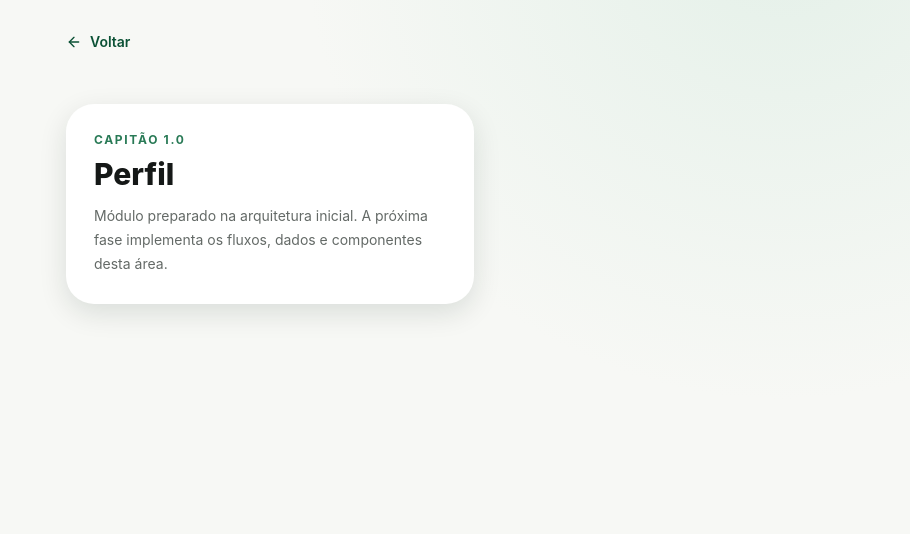
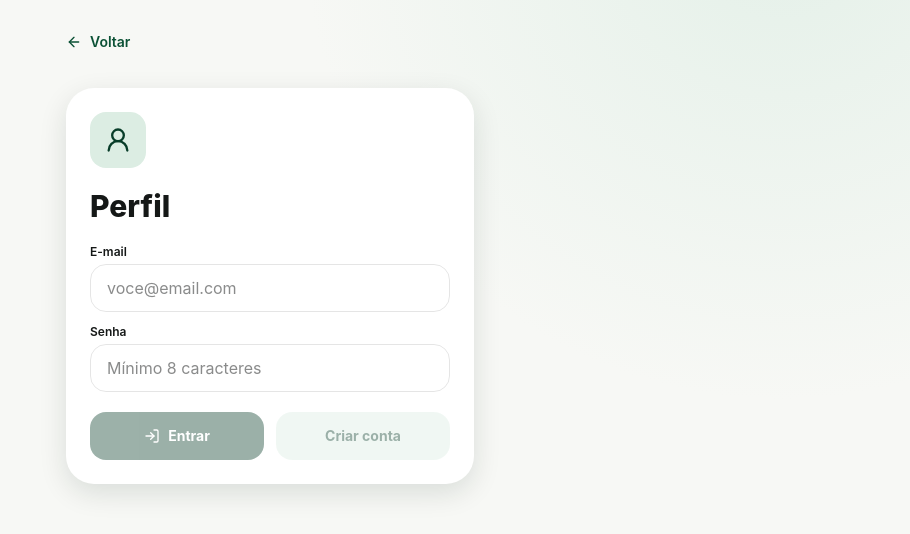
Before and after one commit to luizhbr/capitao-app, a Next.js app: page /perfil in a window 1280 px wide. Shown: the top 534 px of the page, without its empty margins (370-1280 px from the left). Built offline with nearby package versions, Linux system fonts and the light colour scheme; no server answers.

Commit message:
feat: add functional Supabase authentication

```diff
--- a/src/app/perfil/page.tsx
+++ b/src/app/perfil/page.tsx
@@ -1,3 +1,96 @@
+"use client";
+
+import { useEffect, useState } from "react";
 import Link from "next/link";
-import { ArrowLeft } from "lucide-react";
-export default function Page(){return <main className="mx-auto min-h-svh max-w-md px-5 py-8"><Link href="/" className="inline-flex items-center gap-2 text-sm font-semibold text-[var(--capitao-primary-700)]"><ArrowLeft className="size-4"/> Voltar</Link><div className="mt-12 rounded-[28px] bg-white p-7 shadow-[var(--shadow-featured)]"><p className="text-xs font-bold uppercase tracking-[0.14em] text-[var(--capitao-primary-500)]">CAPITÃO 1.0</p><h1 className="mt-2 text-3xl font-extrabold capitalize">perfil</h1><p className="mt-3 text-sm leading-6 text-[var(--capitao-text-secondary)]">Módulo preparado na arquitetura inicial. A próxima fase implementa os fluxos, dados e componentes desta área.</p></div></main>}
+import { ArrowLeft, LogIn, LogOut, UserRound } from "lucide-react";
+import { createClient } from "@/lib/supabase/client";
+
+export default function PerfilPage() {
+  const supabase = createClient();
+  const [email, setEmail] = useState("");
+  const [password, setPassword] = useState("");
+  const [userEmail, setUserEmail] = useState<string | null>(null);
+  const [message, setMessage] = useState("");
+  const [busy, setBusy] = useState(false);
+
+  useEffect(() => {
+    supabase.auth.getUser().then(({ data }) => setUserEmail(data.user?.email ?? null));
+  }, [supabase]);
+
+  async function signIn() {
+    setBusy(true);
+    setMessage("");
+    const { data, error } = await supabase.auth.signInWithPassword({ email, password });
+    setBusy(false);
+    if (error) return setMessage(error.message);
+    setUserEmail(data.user.email ?? email);
+    setMessage("Login realizado.");
+  }
+
+  async function signUp() {
+    setBusy(true);
+    setMessage("");
+    const { data, error } = await supabase.auth.signUp({
+      email,
+      password,
+      options: { data: { display_name: email.split("@")[0] } },
+    });
+    setBusy(false);
+    if (error) return setMessage(error.message);
+    setUserEmail(data.user?.email ?? null);
+    setMessage(data.session ? "Conta criada e sessão iniciada." : "Conta criada. Confirme seu e-mail para entrar.");
+  }
+
+  async function signOut() {
+    await supabase.auth.signOut();
+    setUserEmail(null);
+    setMessage("Sessão encerrada.");
+  }
+
+  return (
+    <main className="mx-auto min-h-svh max-w-md px-5 py-8">
+      <Link href="/" className="inline-flex items-center gap-2 text-sm font-semibold text-[var(--capitao-primary-700)]">
+        <ArrowLeft className="size-4" /> Voltar
+      </Link>
+
+      <div className="mt-8 rounded-[28px] bg-white p-6 shadow-[var(--shadow-featured)]">
+        <div className="grid size-14 place-items-center rounded-2xl bg-[var(--capitao-primary-100)]">
+          <UserRound className="size-7 text-[var(--capitao-primary-900)]" />
+        </div>
+
+        <h1 className="mt-5 text-3xl font-extrabold">Perfil</h1>
+
+        {userEmail ? (
+          <div className="mt-5">
+            <p className="text-sm text-[var(--capitao-text-secondary)]">Você está conectado como</p>
+            <p className="mt-1 font-bold">{userEmail}</p>
+            <button onClick={signOut} className="mt-5 inline-flex min-h-11 items-center gap-2 rounded-2xl bg-[var(--capitao-primary-900)] px-4 text-sm font-bold text-white">
+              <LogOut className="size-4" /> Sair
+            </button>
+          </div>
+        ) : (
+          <div className="mt-5 space-y-3">
+            <label className="block">
+              <span className="mb-1 block text-xs font-semibold">E-mail</span>
+              <input value={email} onChange={(e) => setEmail(e.target.value)} type="email" autoComplete="email" className="min-h-12 w-full rounded-2xl border border-black/10 bg-[var(--capitao-bg)] px-4 outline-none focus:border-[var(--capitao-primary-500)]" placeholder="voce@email.com" />
+            </label>
+            <label className="block">
+              <span className="mb-1 block text-xs font-semibold">Senha</span>
+              <input value={password} onChange={(e) => setPassword(e.target.value)} type="password" autoComplete="current-password" minLength={8} className="min-h-12 w-full rounded-2xl border border-black/10 bg-[var(--capitao-bg)] px-4 outline-none focus:border-[var(--capitao-primary-500)]" placeholder="Mínimo 8 caracteres" />
+            </label>
+            <div className="grid grid-cols-2 gap-3 pt-2">
+              <button disabled={busy || !email || password.length < 8} onClick={signIn} className="inline-flex min-h-12 items-center justify-center gap-2 rounded-2xl bg-[var(--capitao-primary-900)] px-4 text-sm font-bold text-white disabled:opacity-40">
+                <LogIn className="size-4" /> Entrar
+              </button>
+              <button disabled={busy || !email || password.length < 8} onClick={signUp} className="min-h-12 rounded-2xl bg-[var(--capitao-primary-100)] px-4 text-sm font-bold text-[var(--capitao-primary-900)] disabled:opacity-40">
+                Criar conta
+              </button>
+            </div>
+          </div>
+        )}
+
+        {message ? <p className="mt-4 rounded-2xl bg-[var(--capitao-neutral-100)] p-3 text-xs">{message}</p> : null}
+      </div>
+    </main>
+  );
+}
```
